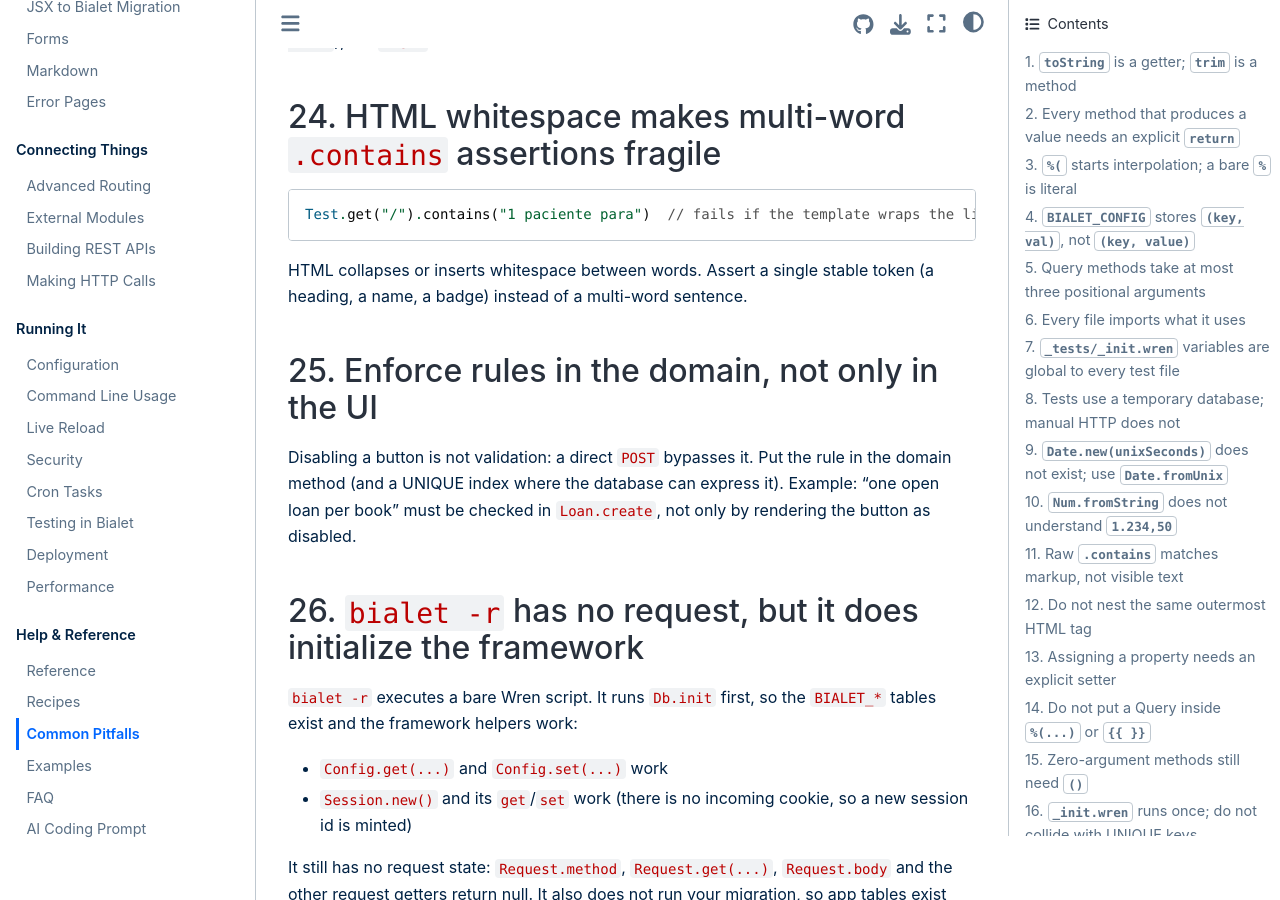
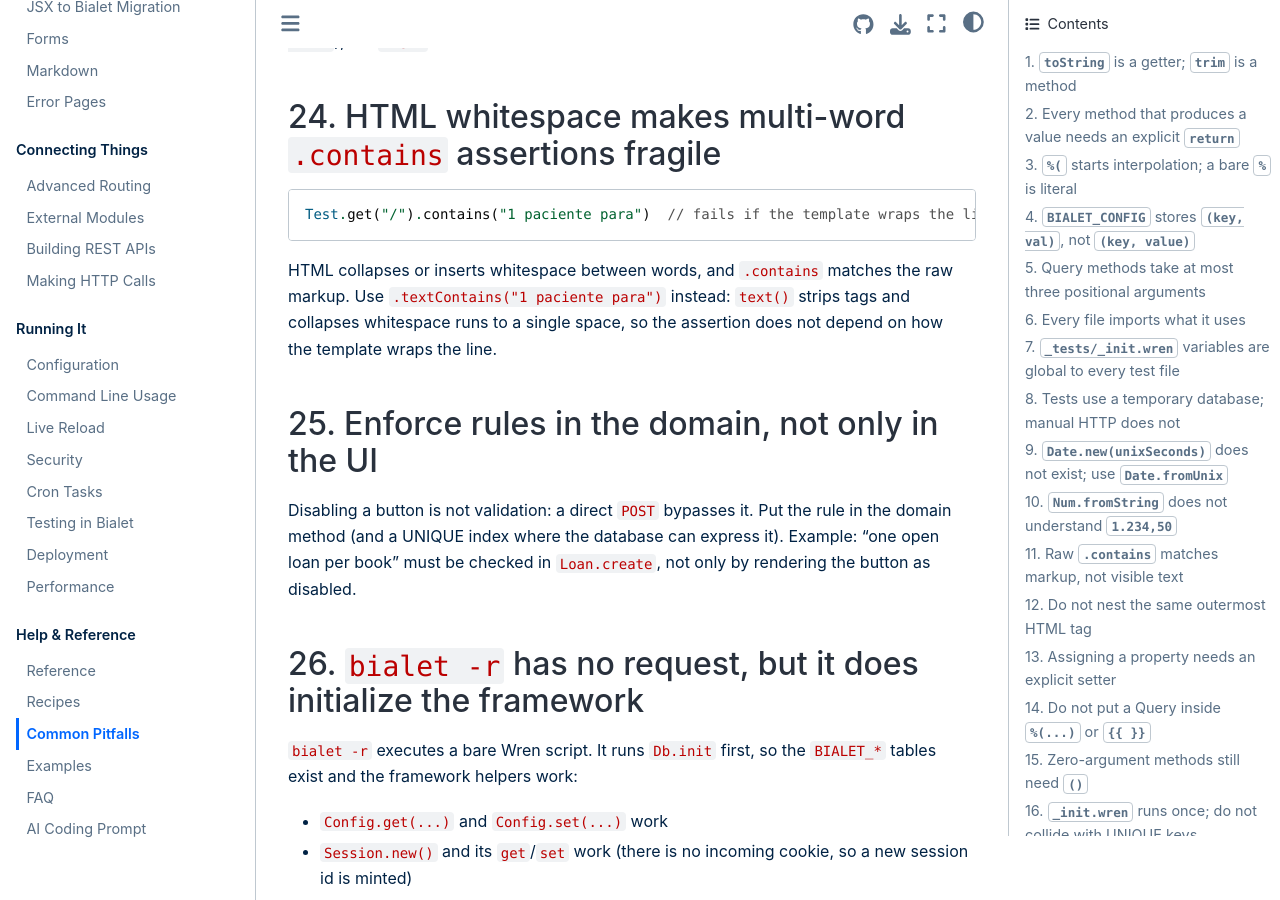
Before and after one commit to bialet/bialet, a Sphinx documentation site: the page built from docs/pitfalls.md, in a window 1280 px wide and 900 px high, scrolled down 6970 px. Built offline with Sphinx 7.4.7 and the Sphinx Book theme 1.1.4, drawn with Linux system fonts in a browser that asks for light colours; the version number could not be read and is left out.

Commit message:
feat(test): collapse whitespace in the text assertion helpers
An HTML template can wrap a sentence across lines; a multi-word .contains
then fails even though the page reads correctly. text() now collapses
whitespace runs to one space (and trims), so textContains("One two three")
works regardless of layout. Covers a route that wraps the sentence.

````diff
--- a/docs/pitfalls.md
+++ b/docs/pitfalls.md
@@ -287,8 +287,10 @@
 Test.get("/").contains("1 paciente para")  // fails if the template wraps the line
 ```
 
-HTML collapses or inserts whitespace between words. Assert a single stable
-token (a heading, a name, a badge) instead of a multi-word sentence.
+HTML collapses or inserts whitespace between words, and `.contains` matches the
+raw markup. Use `.textContains("1 paciente para")` instead: `text()` strips tags
+and collapses whitespace runs to a single space, so the assertion does not
+depend on how the template wraps the line.
 
 ## 25. Enforce rules in the domain, not only in the UI
 
````
Also changed, not shown: docs/tests.md (+2 -2 lines), src/bialet_test.wren.inc (+11 -2 lines), 3 other files.
